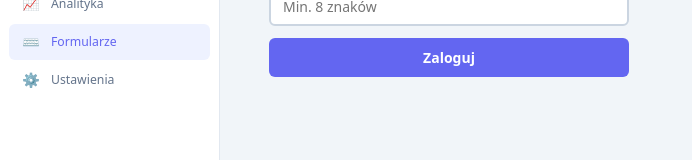
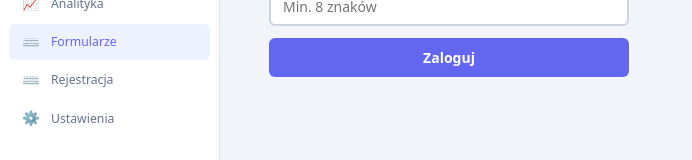
Before and after one commit to dev-com2020/dashboard_react_v1, a React (Vite) app in the folder alx-dashboard/: page /dashboard_react_v1/forms in a window 1280 px wide. Shown: the part 158-318 px from the top of the page, without its empty margins (0-692 px from the left). Built offline with nearby package versions, Linux system fonts and the light colour scheme.

Commit message:
Dodano trasę do formularza rejestracji w komponencie App oraz zaktualizowano pasek boczny o nowy element nawigacyjny.

```diff
--- a/alx-dashboard/src/App.jsx
+++ b/alx-dashboard/src/App.jsx
@@ -11,6 +11,7 @@ const Products = lazy(() => import('./pages/Products'));
 const Analytics = lazy(() => import('./pages/Analytics'));
 const Settings = lazy(() => import('./pages/Settings'));
 const Forms = lazy(() => import('./pages/Forms'));
+const RegisterForm = lazy(() => import('./pages/RegisterForm'));
 
 function App() {
   const {darkMode} = useDarkMode();
@@ -28,6 +29,7 @@ function App() {
             <Route path='/analytics' element={<Analytics />} />
             <Route path='/settings' element={<Settings />} />
             <Route path='/forms' element={<Forms />} />
+            <Route path='/regforms' element={<RegisterForm />} />
           </Routes>
         </Suspense>
       </main>
--- a/alx-dashboard/src/components/layout/Sidebar.jsx
+++ b/alx-dashboard/src/components/layout/Sidebar.jsx
@@ -7,6 +7,7 @@ const NAV_ITEMS = [
   { to: '/products',  label: 'Produkty',    icon: '📦' },
   { to: '/analytics', label: 'Analityka',   icon: '📈' },
   { to: '/forms', label: 'Formularze',   icon: '⌨️' },
+  { to: '/regforms', label: 'Rejestracja',   icon: '⌨️' },
   { to: '/settings',  label: 'Ustawienia',  icon: '⚙️'  },
 ];
 
```
